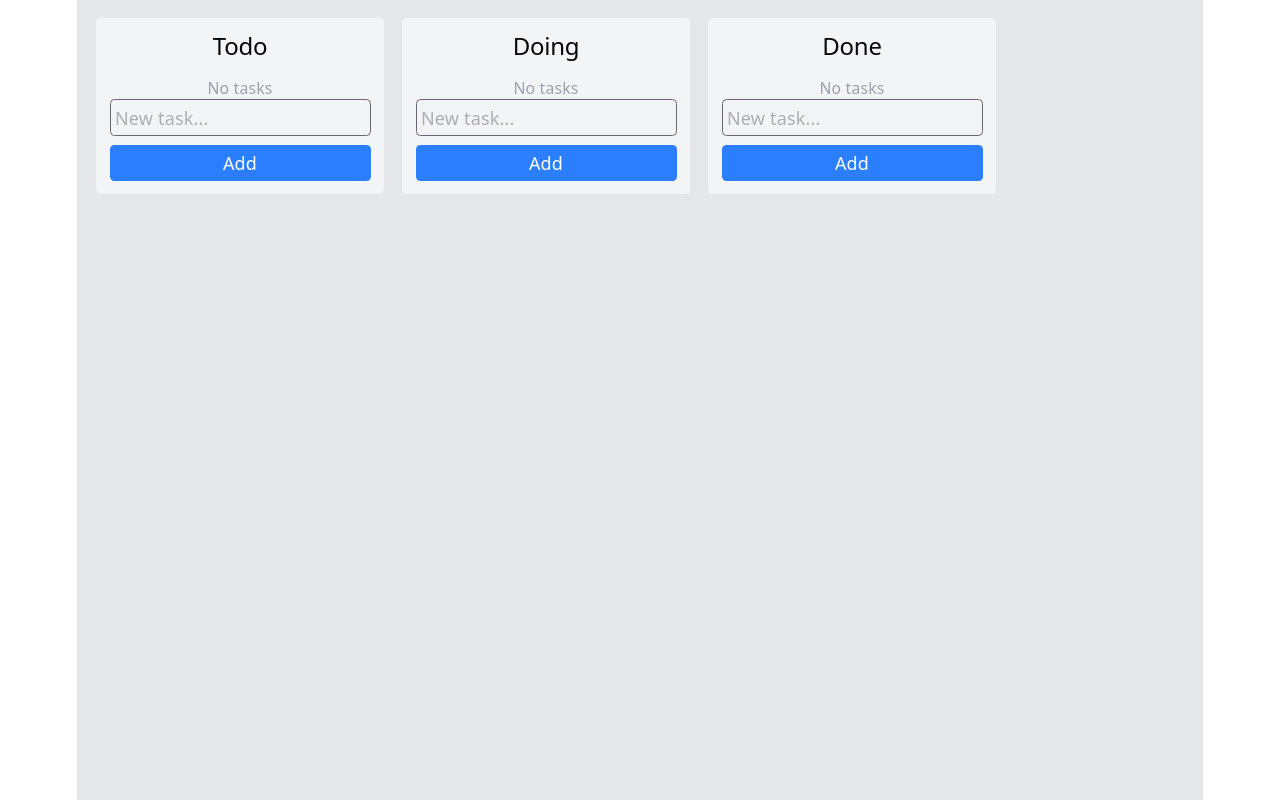
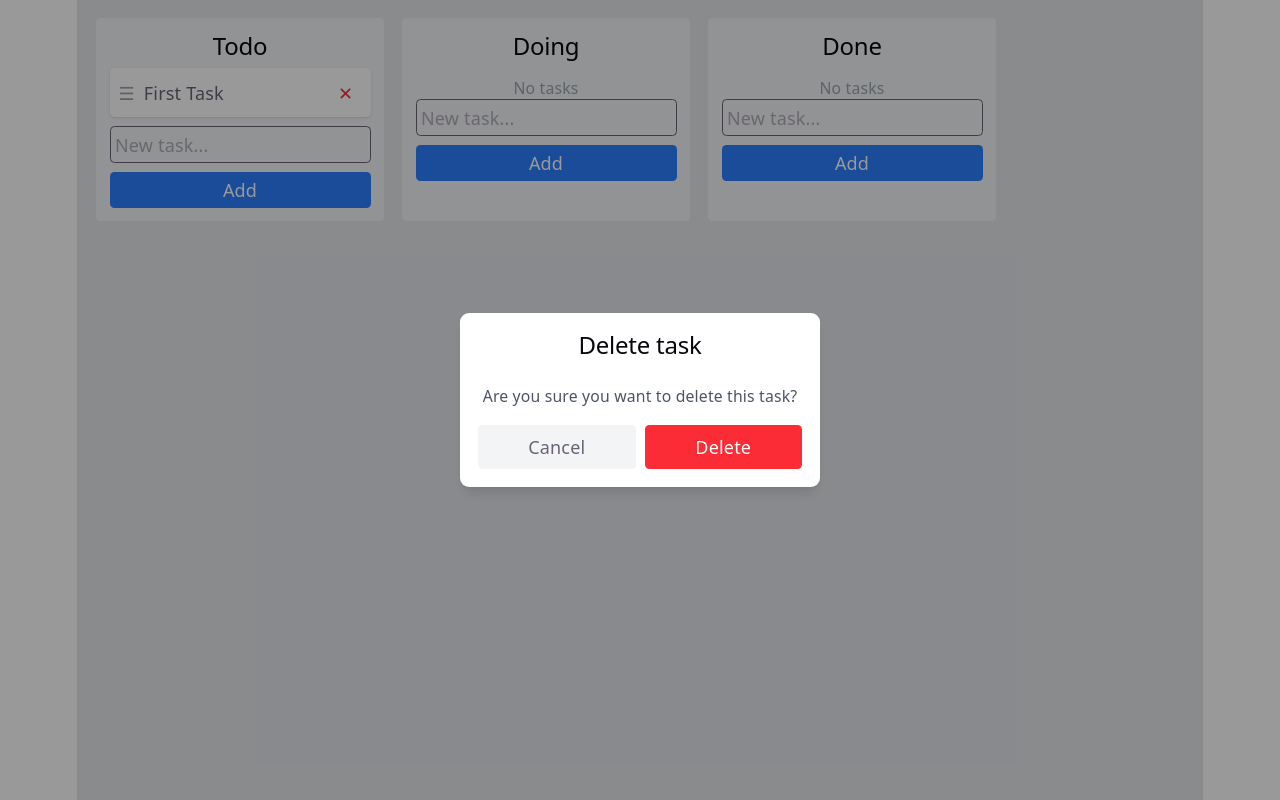
Before and after one commit to IvoGn/kanban-board, a React (Vite) app: page / in a window 1280 px wide. Both pictures are taken after a click on the button "Delete task". Built offline with nearby package versions, Linux system fonts and the light colour scheme.

Commit message:
feat: add confirmation modal for card deletion to enhance user experience

```diff
--- a/src/components/Card.tsx
+++ b/src/components/Card.tsx
@@ -3,6 +3,9 @@ import { useBoardStore } from "../store/boardStore";
 
 import { useSortable } from "@dnd-kit/sortable";
 import { CSS } from "@dnd-kit/utilities";
+
+import { useState } from "react";
+import ConfirmModal from "./ConfirmModal";
 
 type Props = {
   card: CardType;
@@ -32,6 +35,8 @@ export default function Card({ card, columnId }: Props) {
     opacity: isDragging ? 0 : 1,
   };
 
+  const [showModal, setShowModal] = useState(false);
+
   return (
     <div
       ref={setNodeRef}
@@ -52,12 +57,24 @@ export default function Card({ card, columnId }: Props) {
       </span>
 
       <button
-        onClick={() => deleteCard(card.id, columnId)}
+        onClick={(e) => {
+            e.stopPropagation();
+            setShowModal(true);
+        }}
         className="flex items-center justify-center w-7 h-7 rounded hover:bg-red-100 text-red-500 hover:text-red-600 transition cursor-pointer"
         aria-label="Delete task"
         >
         ✕
       </button>
+
+      <ConfirmModal
+        isOpen={showModal}
+        onCancel={() => setShowModal(false)}
+        onConfirm={() => {
+            deleteCard(card.id, columnId);
+            setShowModal(false);
+        }}
+      />
     </div>
   );
 }
--- /dev/null
+++ b/src/components/ConfirmModal.tsx
@@ -0,0 +1,42 @@
+type Props = {
+  isOpen: boolean;
+  onConfirm: () => void;
+  onCancel: () => void;
+  title?: string;
+  message?: string;
+};
+
+export default function ConfirmModal({
+  isOpen,
+  onConfirm,
+  onCancel,
+  title = "Delete task",
+  message = "Are you sure you want to delete this task?",
+}: Props) {
+  if (!isOpen) return null;
+
+  return (
+    <div className="fixed inset-0 flex items-center justify-center bg-black/40 z-50">
+      <div className="bg-white rounded-lg p-4 w-80 shadow-lg flex flex-col gap-4">
+        <h2 className="text-lg font-semibold">{title}</h2>
+        <p className="text-sm text-gray-600">{message}</p>
+
+        <div className="flex gap-2">
+          <button
+            onClick={onCancel}
+            className="w-1/2 px-3 py-2 rounded bg-gray-100 hover:bg-gray-200"
+          >
+            Cancel
+          </button>
+
+          <button
+            onClick={onConfirm}
+            className="w-1/2 px-3 py-2 rounded bg-red-500 text-white hover:bg-red-600"
+          >
+            Delete
+          </button>
+        </div>
+      </div>
+    </div>
+  );
+}
```
